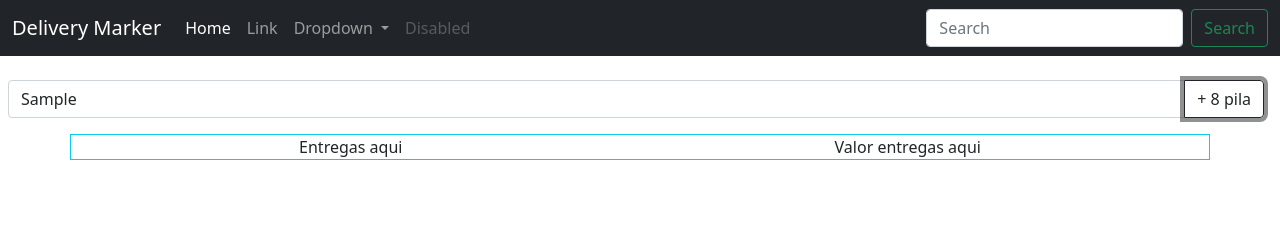
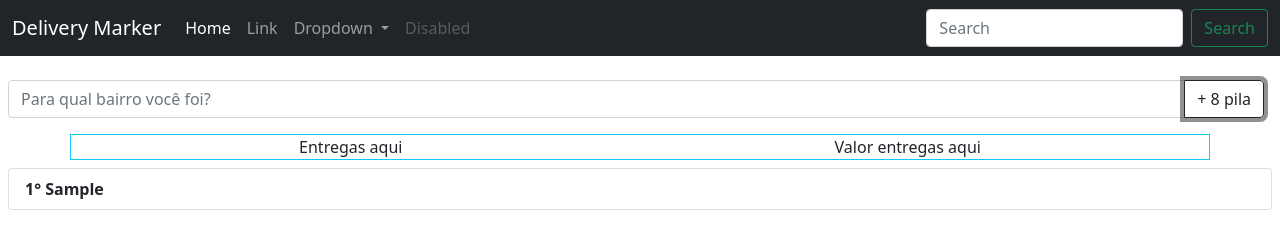
Before and after one commit to Franchesco-Araujo/deliveryMarker, a plain HTML site: page index.html in a window 1280 px wide. Both pictures are taken after typing "Sample" into the empty fields and a click on the button "+ 8 pila". Drawn offline with nearby package versions, Linux system fonts and the light colour scheme.

Commit message:
adição de entregas a lista

```diff
--- a/index.html
+++ b/index.html
@@ -57,18 +57,18 @@
   <div class="input-group mb-3 mt-4 ms-2">
     <input id="input" type="text" class="form-control" placeholder="Para qual bairro você foi?"
       aria-label="Para qual bairro você foi?" aria-describedby="button-addon2">
-    <button onclick="adicionaTele()" class="btn btn-outline-dark me-4" type="button" id="button-addon2">+ 8
+    <button onclick="adicionaTelenaLista()" class="btn btn-outline-dark me-4" type="button" id="button-addon2">+ 8
       pila</button>
   </div>
 
   <!-- info Pannel -->
   <div class="container d-flex justify-content-around border border-info">
-    <div class="entregas">Entregas aqui</div>
+    <div id="numeroTele" class="entregas">Entregas aqui</div>
     <div class="valor "> Valor entregas aqui</div>
   </div>
 
   <!-- Lista de teles -->
-  <ul class="list-group m-2">
+  <ul id="ul" class="list-group m-2">
     <!-- <li class="list-group-item active" aria-current="true">An active item</li>
     <li class="list-group-item">Centro</li>
     <li class="list-group-item">Rizzo</li>
--- a/javascript/javascript.js
+++ b/javascript/javascript.js
@@ -1,14 +1,38 @@
-var ul = document.querySelector('ul');
+//declarando variaveis
+var ul = document.querySelector('#ul');
 var btn = document.querySelector('#button-addon2');
 var input = document.querySelector('#input');
+var arrayTeles = [];
+var numeroTeles = document.querySelector('#numeroTele');
+
+//Adicionando função para adicionar as entregas à lista
+function adicionaTelenaLista() {
+  //recebendo valor que foi digitado
+  var tele = input.value;
+  //criando elemento li
+  let li = document.createElement('li');
+  li.setAttribute('class', 'list-group-item fonte');
+  //pondo as teles em um array
+  arrayTeles.push(li.value);
+  //pegando o numero de itens no array para ter a quantidade
+  var numero = arrayTeles.length;
+  li.innerHTML = `<strong>${numero}° ${tele}<strong>`;
+  //adicionando li com valor no ul
+  ul.appendChild(li);
 
 
-function adicionaTele() {
+  //limpando campo input
+  input.value = '';
 
-  var tele = input.value;
-  console.log(tele);
+
+
 
 
 }
 
-btn.onclick = adicionaTele;
+//adicionando aexecução da função ao clique do botão
+btn.onclick = adicionaTelenaLista;
+
+// Proximo passo é por o numero de entregas e calcular o valor
+// ajustar as fontes e tamanhos
+// ver sobre armazenar lista em localstorage
--- /dev/null
+++ b/style/lista.css
@@ -0,0 +1,3 @@
+.list-group-item {
+  font: bold;
+}
```
